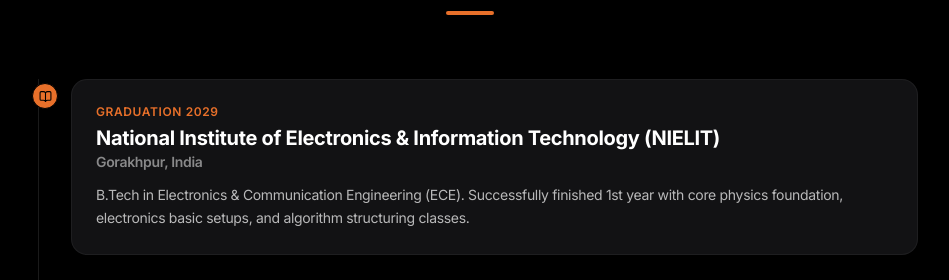
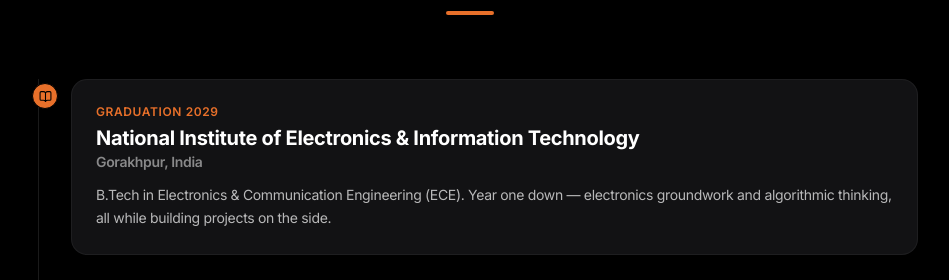
Before and after one commit to anup-rs/Resume, a React (Vite) app: page / in a window 1280 px wide. Shown: the part 2340-2620 px from the top of the page, without its empty margins (170-1119 px from the left). Built offline with nearby package versions, Linux system fonts and the light colour scheme; a web font is replaced by a local one.

Commit message:
feat: implement core portfolio App component with interactive navigation and contact form

```diff
--- a/src/App.tsx
+++ b/src/App.tsx
@@ -631,10 +631,10 @@
               </div>
               <div className="bg-[#121214] border border-white/5 rounded-2xl p-6 transition-all duration-300 hover:border-white/15">
                 <span className="text-[#e8702a] text-xs font-semibold uppercase tracking-wider block mb-1">Graduation 2029</span>
-                <h3 className="text-lg sm:text-xl font-bold text-white">National Institute of Electronics & Information Technology (NIELIT)</h3>
+                <h3 className="text-lg sm:text-xl font-bold text-white">National Institute of Electronics & Information Technology</h3>
                 <span className="text-sm font-semibold text-white/50 block mb-3">Gorakhpur, India</span>
                 <p className="text-sm text-white/70 leading-relaxed">
-                  B.Tech in Electronics & Communication Engineering (ECE). Successfully finished 1st year with core physics foundation, electronics basic setups, and algorithm structuring classes.
+                  B.Tech in Electronics & Communication Engineering (ECE). Year one down — electronics groundwork and algorithmic thinking, all while building projects on the side.
                 </p>
               </div>
             </div>
```
